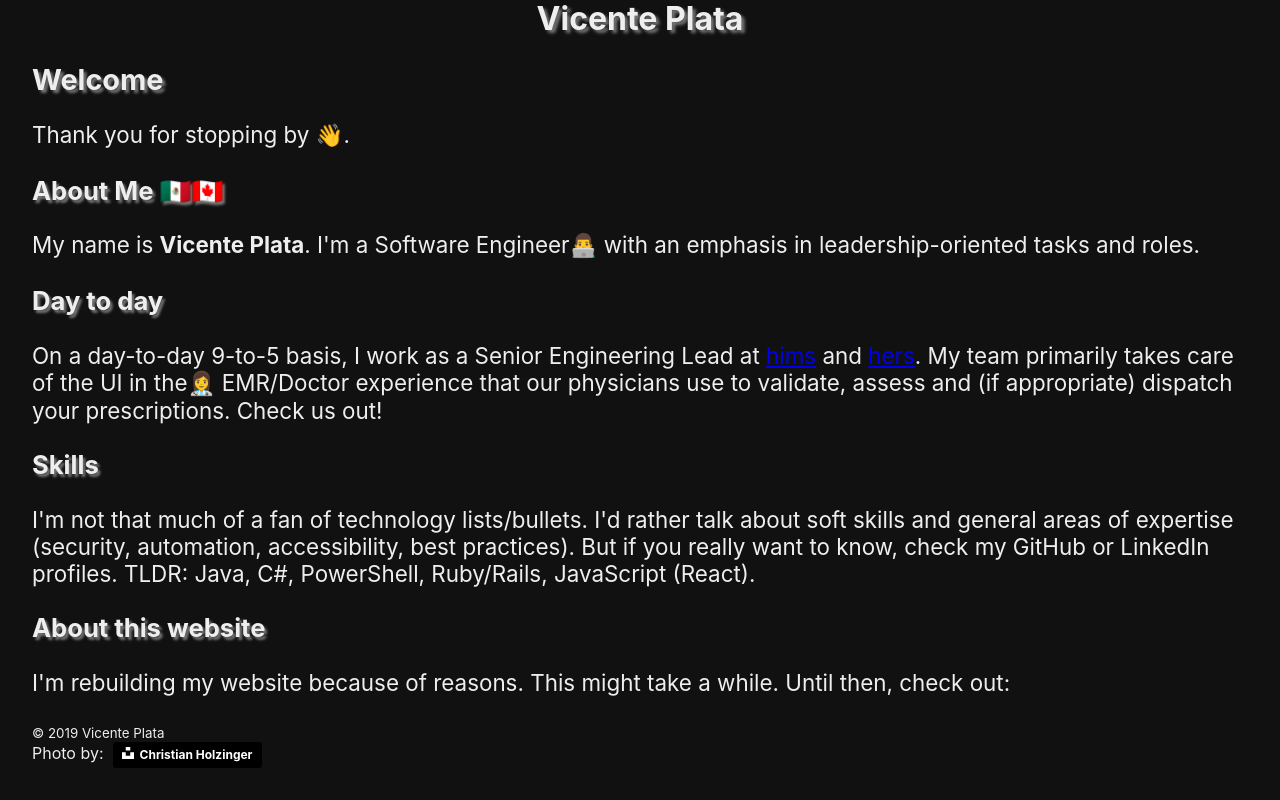
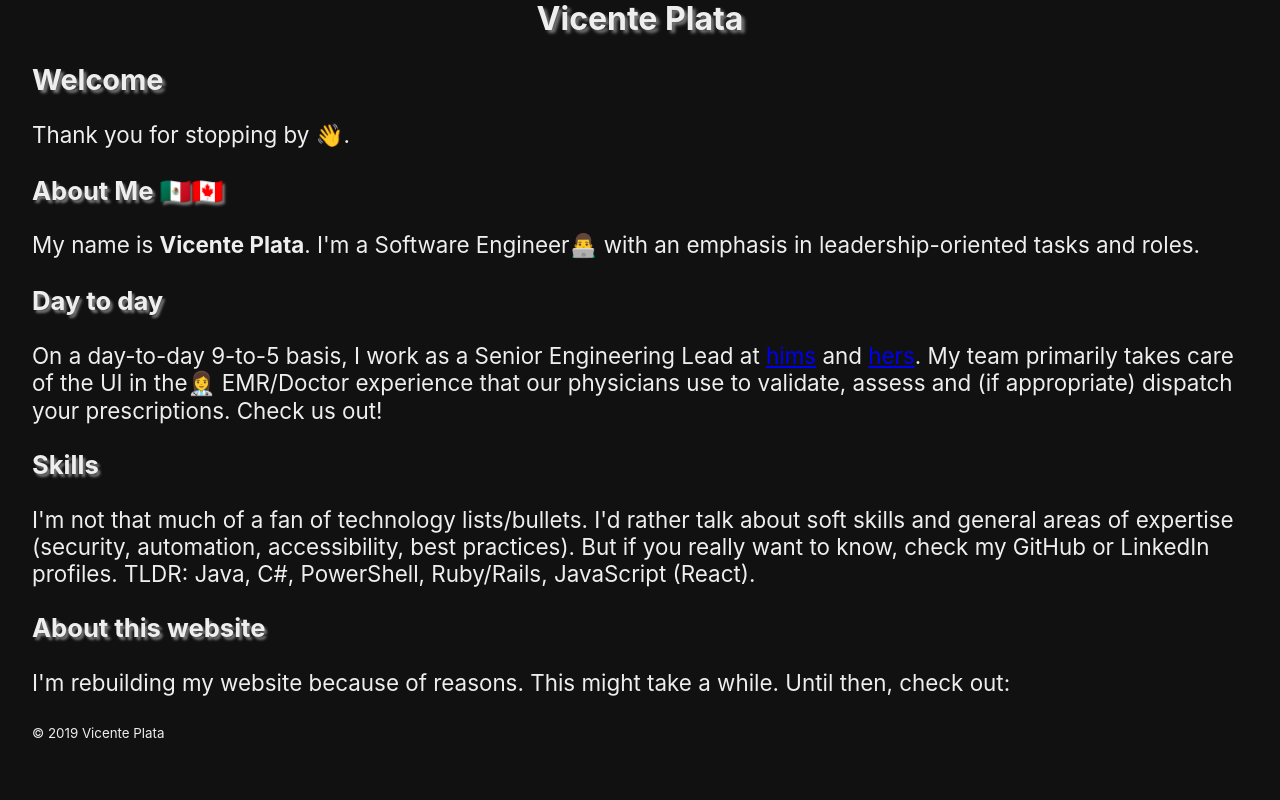
Before and after one commit to xnt/xnt.github.io, a React (Create React App) app: page / in a window 1280 px wide. Shown: the part 269-1069 px from the top of the page. After the commit the page ends 1043 px from the top, so only its background shows below. Built offline with nearby package versions, Linux system fonts and the light colour scheme.

Commit message:
😶 Remove credit of deleted background

```diff
--- a/src/Footer.js
+++ b/src/Footer.js
@@ -1,11 +1,9 @@
 import React, { memo } from 'react';
-import UnsplashCredit from './UnsplashCredit';
 
 export default memo(function Footer() {
   return (
     <div>
       <sub>&copy; {1900 + new Date().getYear()} Vicente Plata</sub>
-      <UnsplashCredit />
     </div>
   )
 });
```
